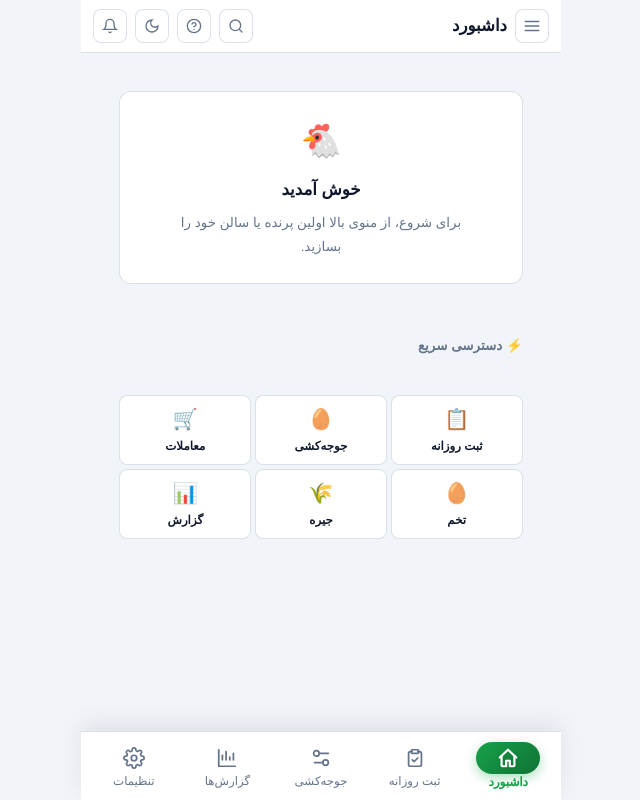
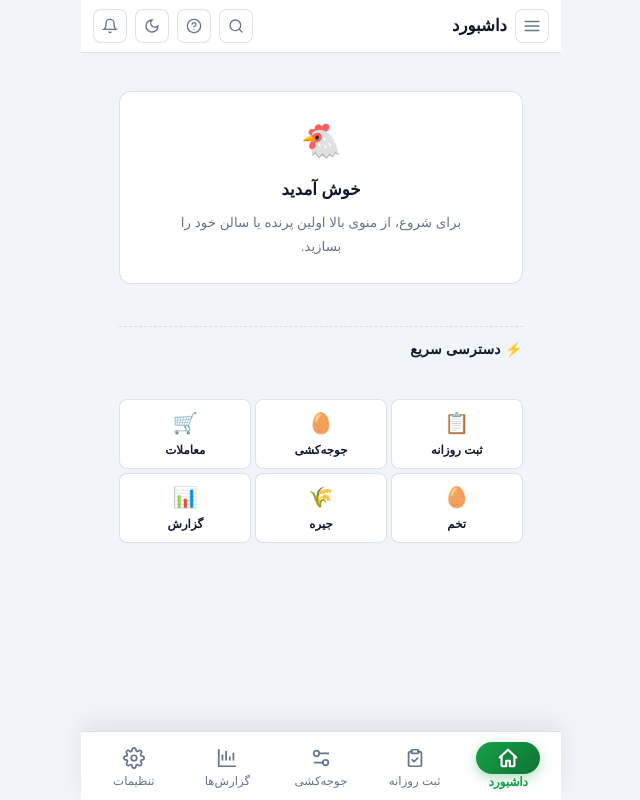
Before and after one commit to RAdinehh/bird-new, a React (Vite) app: page / in a window 1280 px wide. Shown: the whole page, without its empty margins (319-959 px from the left). Built offline with nearby package versions, Linux system fonts and the light colour scheme; a small style sheet from the web is missing; a web font is replaced by a local one.

Commit message:
refactor(ui/step1): Layout.tsx SectionTitle → سبک C (متوسط/مشکی + border) — تست ایزوله

```diff
--- a/src/shr/components/ui/Layout.tsx
+++ b/src/shr/components/ui/Layout.tsx
@@ -28,6 +28,14 @@ export function PageContainer({ children, bottomPad }: { children: React.ReactNo
 }
 export function SectionTitle({ children }: { children: React.ReactNode }) {
   return (
-    <div style={{ paddingTop: 10, marginTop: 4, fontSize: 'var(--fs-sm)', fontWeight: 700, color: 'var(--muted)' }}>{children}</div>
+    <div style={{
+      paddingTop: 12,
+      marginTop: 4,
+      borderTop: '1px dashed var(--border)',
+      fontSize: 'var(--fs-base)',
+      fontWeight: 700,
+      color: 'var(--text)',
+      letterSpacing: '.3px',
+    }}>{children}</div>
   );
 }
```
